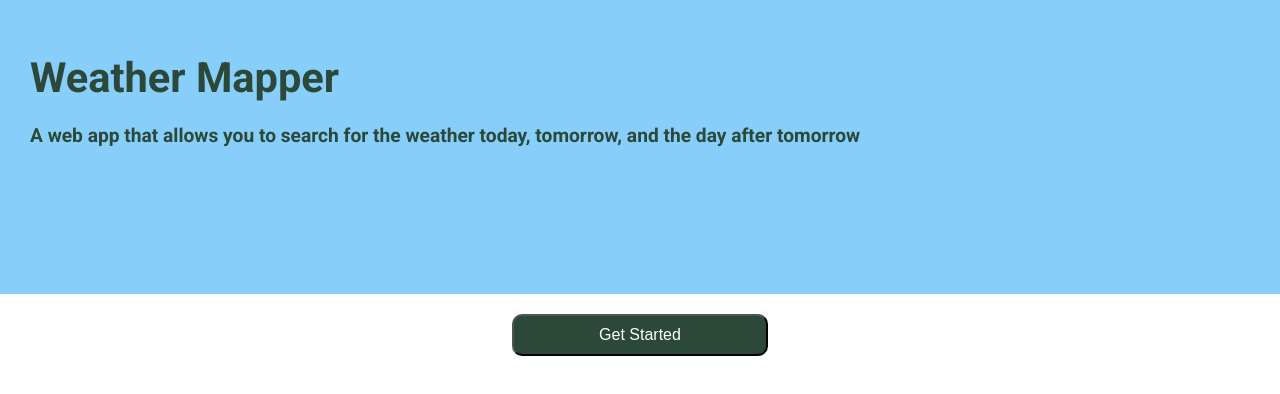
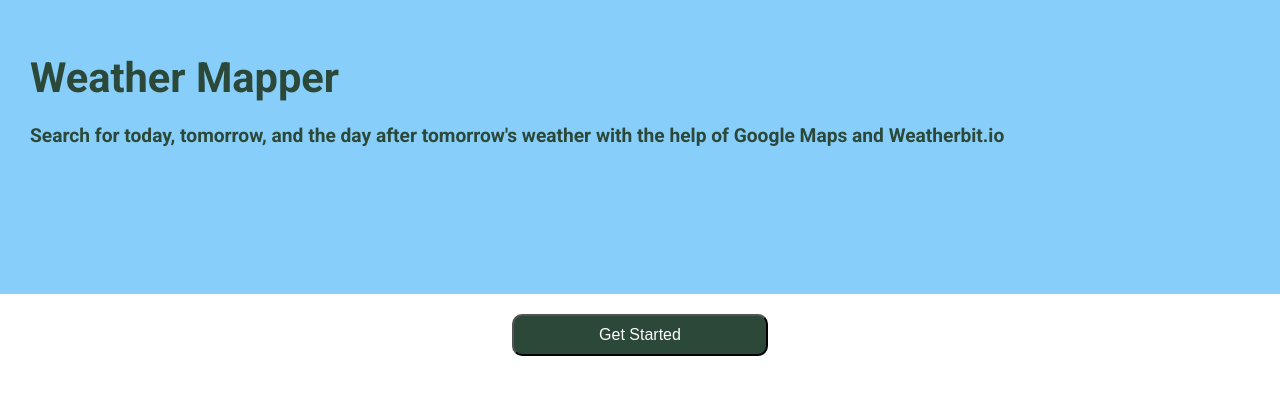
Before and after one commit to kyolf/WeatherAPI-Google, a plain HTML site: page index.html in a window 1280 px wide. Shown: the part 106-500 px from the top of the page. Drawn offline with nearby package versions, Linux system fonts and the light colour scheme.

Commit message:
change content in landing page

```diff
--- a/index.html
+++ b/index.html
@@ -11,7 +11,7 @@
     <section class="home_page_background">
       <main class="home_page">
         <h1>Weather Mapper</h1>
-        <p>A web app that allows you to search for the weather today, tomorrow, and the day after tomorrow</p>
+        <p>Search for today, tomorrow, and the day after tomorrow's weather with the help of Google Maps and Weatherbit.io</p>
       </main>
     </section>
     <aside class="get_started_background">
```
